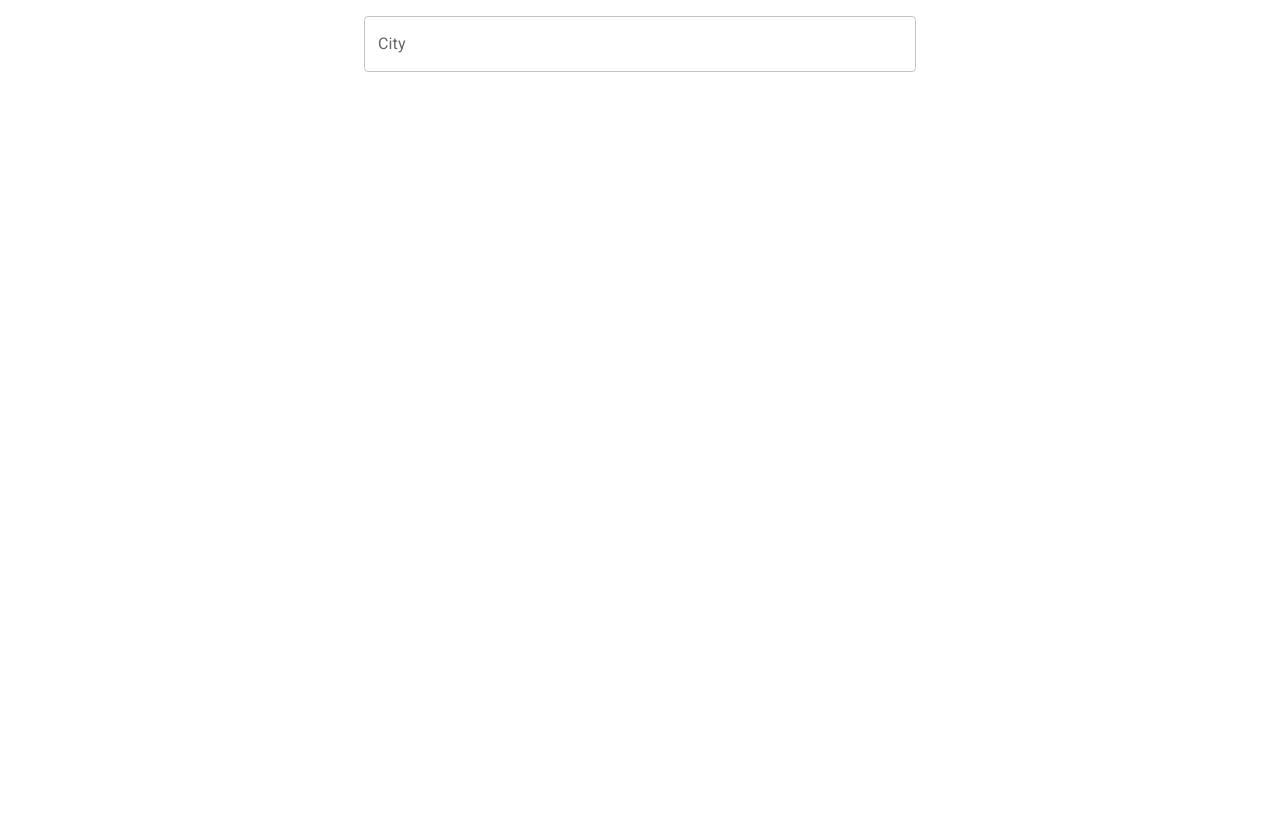
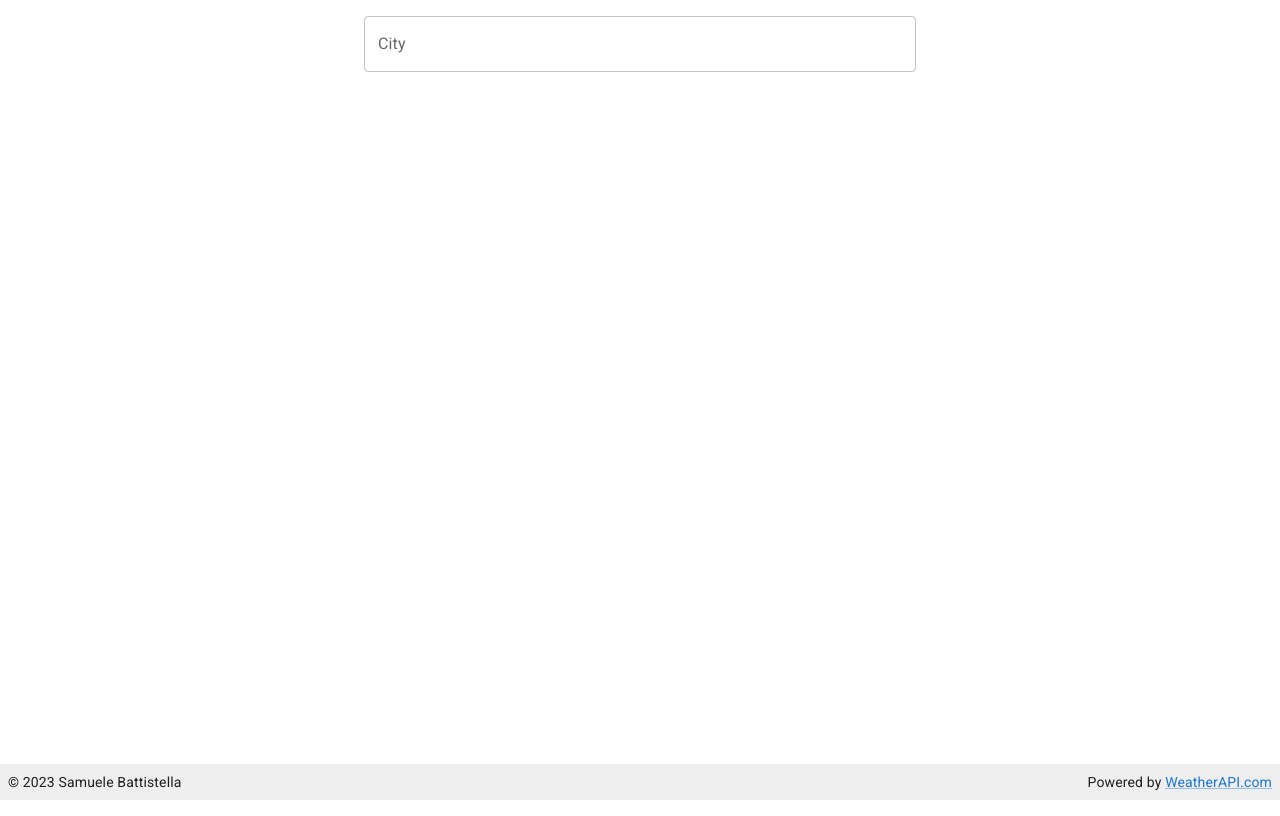
Before and after one commit to battistar/weather, a Next.js app: page / in a window 1280 px wide. Built offline with nearby package versions, Linux system fonts and the light colour scheme.

Commit message:
Add footer

```diff
--- /dev/null
+++ b/src/components/Footer.tsx
@@ -0,0 +1,32 @@
+import { Link, Stack, Typography } from '@mui/material';
+
+const BUILD_YEAR = 2023;
+const CURRENT_YEAR = new Date().getFullYear();
+
+const Footer = (): JSX.Element => {
+  let date;
+  if (BUILD_YEAR !== CURRENT_YEAR) {
+    date = `${BUILD_YEAR} - ${CURRENT_YEAR}`;
+  } else {
+    date = `${CURRENT_YEAR}`;
+  }
+
+  return (
+    <Stack
+      direction="row"
+      sx={{ justifyContent: 'space-between', p: 1, backgroundColor: (theme) => theme.palette.grey[200] }}
+    >
+      <Typography variant="body2" component="div">
+        © {date} Samuele Battistella
+      </Typography>
+      <Typography variant="body2" component="div">
+        Powered by{' '}
+        <Link href="https://www.weatherapi.com/" title="Free Weather API">
+          WeatherAPI.com
+        </Link>
+      </Typography>
+    </Stack>
+  );
+};
+
+export default Footer;
--- a/src/pages/index.tsx
+++ b/src/pages/index.tsx
@@ -2,6 +2,7 @@ import Head from 'next/head';
 import Search from './features/search/Search';
 import { Box, Container, Stack } from '@mui/material';
 import Forecast from './features/forecast/Forecast';
+import Footer from 'components/Footer';
 
 const Home = (): JSX.Element => {
   return (
@@ -12,13 +13,14 @@ const Home = (): JSX.Element => {
         <meta name="viewport" content="width=device-width, initial-scale=1" />
         <link rel="icon" href="/favicon.ico" />
       </Head>
-      <Box sx={{ height: '100vh', display: 'flex' }}>
+      <Box sx={{ height: '100vh', display: 'flex', flexDirection: 'column' }}>
         <Container maxWidth="sm" component="main" sx={{ flex: 1 }}>
           <Stack spacing={3} sx={{ mt: 2, height: '100%' }}>
             <Search />
             <Forecast />
           </Stack>
         </Container>
+        <Footer />
       </Box>
     </>
   );
```
